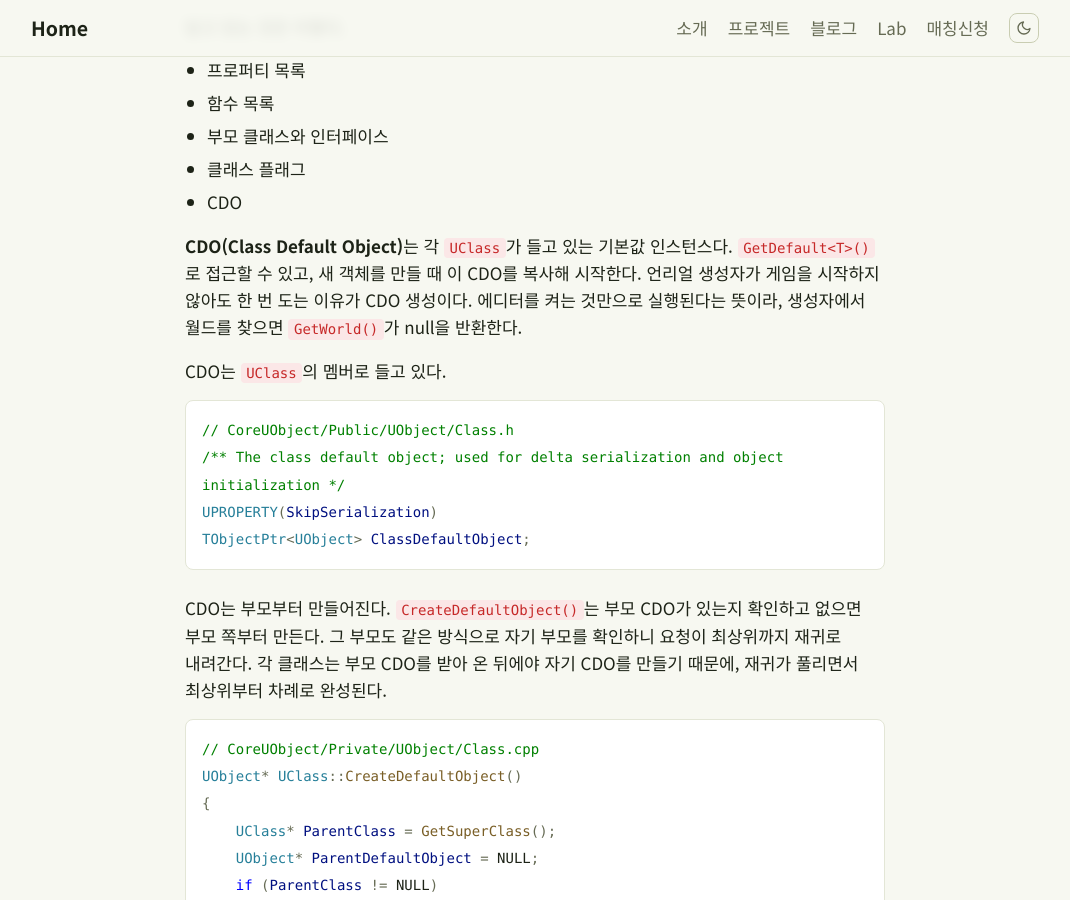
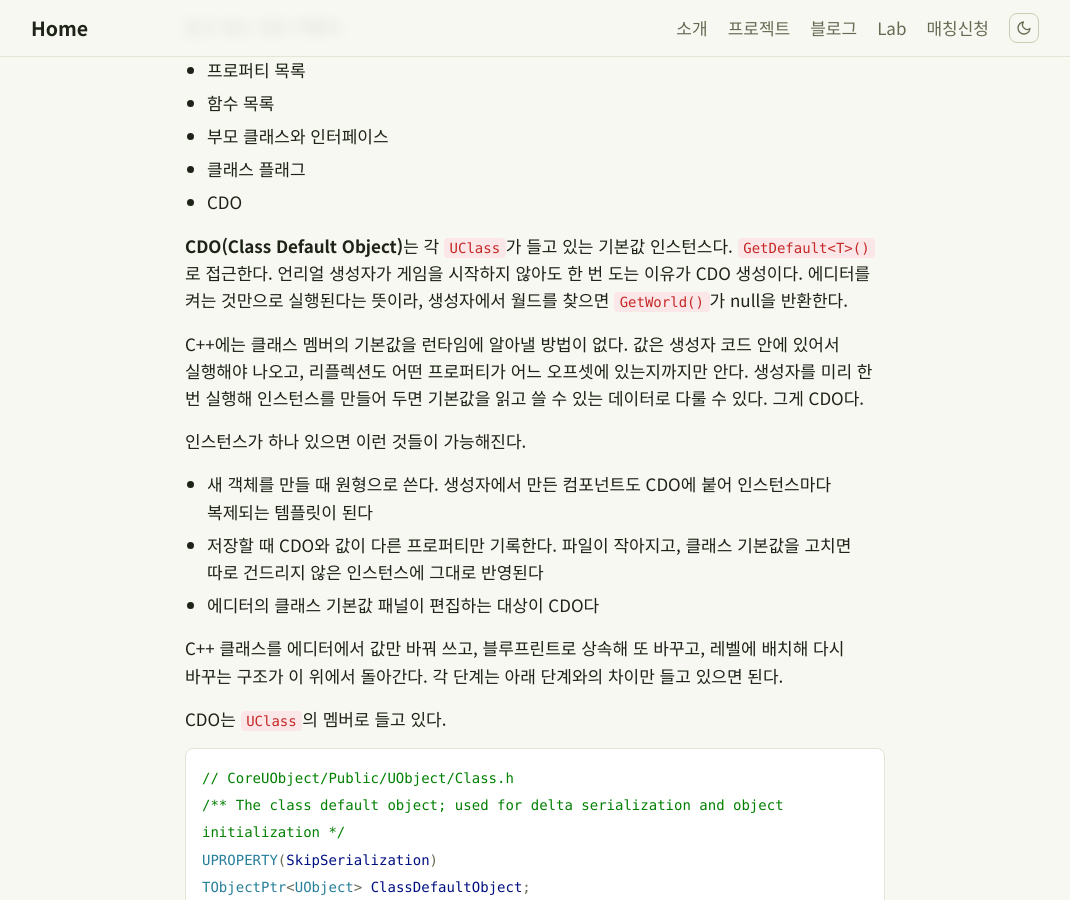
Before and after one commit to skamo3/skamo3.github.io, a Jekyll site: the page built from _posts/2026-08-11-unreal-uclass-gc-object-lifetime.md, in a window 1280 px wide and 900 px high, scrolled down 490 px. Shown: the whole window, without its empty margins (105-1175 px from the left). Built offline with Jekyll 4.4.1, drawn with Linux system fonts in a browser that asks for light colours.

Commit message:
CDO의 용도와 설계 이유 추가
- C++에 멤버 기본값을 런타임에 알 수단이 없다는 문제와
  생성자를 미리 한 번 실행해 인스턴스를 만든다는 해법 설명
- CDO로 가능해지는 것 세 가지: 새 객체의 원형, 델타 직렬화,
  에디터 클래스 기본값 편집
- C++ -> 블루프린트 -> 인스턴스로 기본값이 층층이 쌓이는 구조가
  이 위에서 돌아간다는 설계 의도 서술
- 첫 문단의 '새 객체를 만들 때 복사해 시작한다'는 불릿과 겹쳐 제거

Co-Authored-By: Claude Opus 5 <noreply@anthropic.com>

```diff
--- a/_posts/2026-08-11-unreal-uclass-gc-object-lifetime.md
+++ b/_posts/2026-08-11-unreal-uclass-gc-object-lifetime.md
@@ -19,7 +19,17 @@ mermaid: true
 - 클래스 플래그
 - CDO
 
-**CDO(Class Default Object)**는 각 `UClass`가 들고 있는 기본값 인스턴스다. `GetDefault<T>()`로 접근할 수 있고, 새 객체를 만들 때 이 CDO를 복사해 시작한다. 언리얼 생성자가 게임을 시작하지 않아도 한 번 도는 이유가 CDO 생성이다. 에디터를 켜는 것만으로 실행된다는 뜻이라, 생성자에서 월드를 찾으면 `GetWorld()`가 null을 반환한다.
+**CDO(Class Default Object)**는 각 `UClass`가 들고 있는 기본값 인스턴스다. `GetDefault<T>()`로 접근한다. 언리얼 생성자가 게임을 시작하지 않아도 한 번 도는 이유가 CDO 생성이다. 에디터를 켜는 것만으로 실행된다는 뜻이라, 생성자에서 월드를 찾으면 `GetWorld()`가 null을 반환한다.
+
+C++에는 클래스 멤버의 기본값을 런타임에 알아낼 방법이 없다. 값은 생성자 코드 안에 있어서 실행해야 나오고, 리플렉션도 어떤 프로퍼티가 어느 오프셋에 있는지까지만 안다. 생성자를 미리 한 번 실행해 인스턴스를 만들어 두면 기본값을 읽고 쓸 수 있는 데이터로 다룰 수 있다. 그게 CDO다.
+
+인스턴스가 하나 있으면 이런 것들이 가능해진다.
+
+- 새 객체를 만들 때 원형으로 쓴다. 생성자에서 만든 컴포넌트도 CDO에 붙어 인스턴스마다 복제되는 템플릿이 된다
+- 저장할 때 CDO와 값이 다른 프로퍼티만 기록한다. 파일이 작아지고, 클래스 기본값을 고치면 따로 건드리지 않은 인스턴스에 그대로 반영된다
+- 에디터의 클래스 기본값 패널이 편집하는 대상이 CDO다
+
+C++ 클래스를 에디터에서 값만 바꿔 쓰고, 블루프린트로 상속해 또 바꾸고, 레벨에 배치해 다시 바꾸는 구조가 이 위에서 돌아간다. 각 단계는 아래 단계와의 차이만 들고 있으면 된다.
 
 CDO는 `UClass`의 멤버로 들고 있다.
 
```
